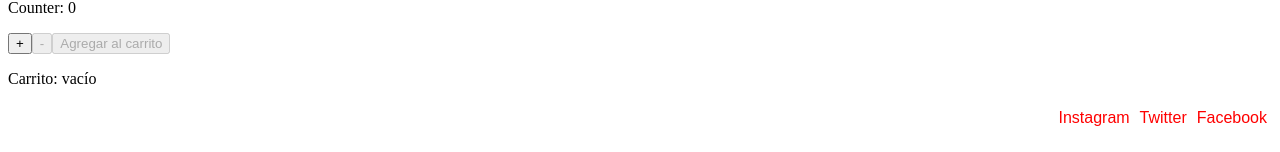
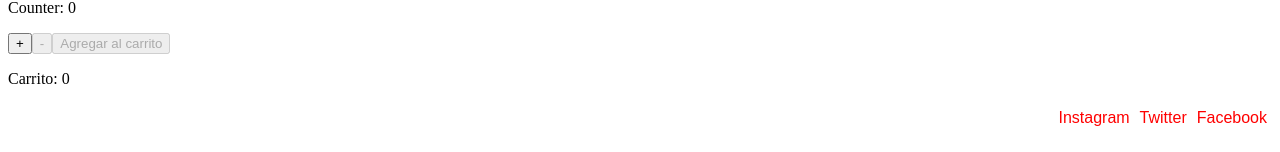
Before and after one commit to SargonL89/reactProyect5.0, a React (Create React App) app: page / in a window 1280 px wide. Shown: the part 296-448 px from the top of the page. Built offline with nearby package versions, Linux system fonts and the light colour scheme.

Commit message:
counter finally added on cart

```diff
--- a/src/App.js
+++ b/src/App.js
@@ -9,10 +9,12 @@ const App = () => {
 
     const stock = 100;
     const initial = 0;
-    const [carrito, setCarrito] = useState('vacío');
+    // const [carrito, setCarrito] = useState('vacío');
+    const [products, setProducts] = useState(0)
 
-    const onAdd = () => {
-        setCarrito('Producto en carrito')
+    const onAdd = (counter) => {
+        // setCarrito('Producto en carrito')
+        setProducts(products + counter)
     };
 
     const saludo = '';
@@ -26,7 +28,7 @@ const App = () => {
             <ItemListContainer saludo={saludo} saludo2={saludo2}/>
             {/* <Counter /> */}
             <ItemCount stock={stock} initial={initial} onAdd={onAdd} />
-            <p>Carrito: {carrito}</p>
+            <p>Carrito: {products}</p>
             <Footer />
         </>
     )
--- a/src/components/Counter/ItemCount.jsx
+++ b/src/components/Counter/ItemCount.jsx
@@ -15,7 +15,7 @@ const ItemCount = ({stock, initial, onAdd}) => {
       <p>Counter: {counter}</p>
       <button disabled={counter >= stock} onClick={sumar}>+</button>
       <button disabled={counter <= 0} onClick={restar}>-</button>
-      <button disabled={counter > stock || counter <= 0} onClick={onAdd}>Agregar al carrito</button>
+      <button disabled={counter > stock || counter <= 0} onClick={()=>onAdd(counter)}>Agregar al carrito</button>
     </div>
   )
 }
```
